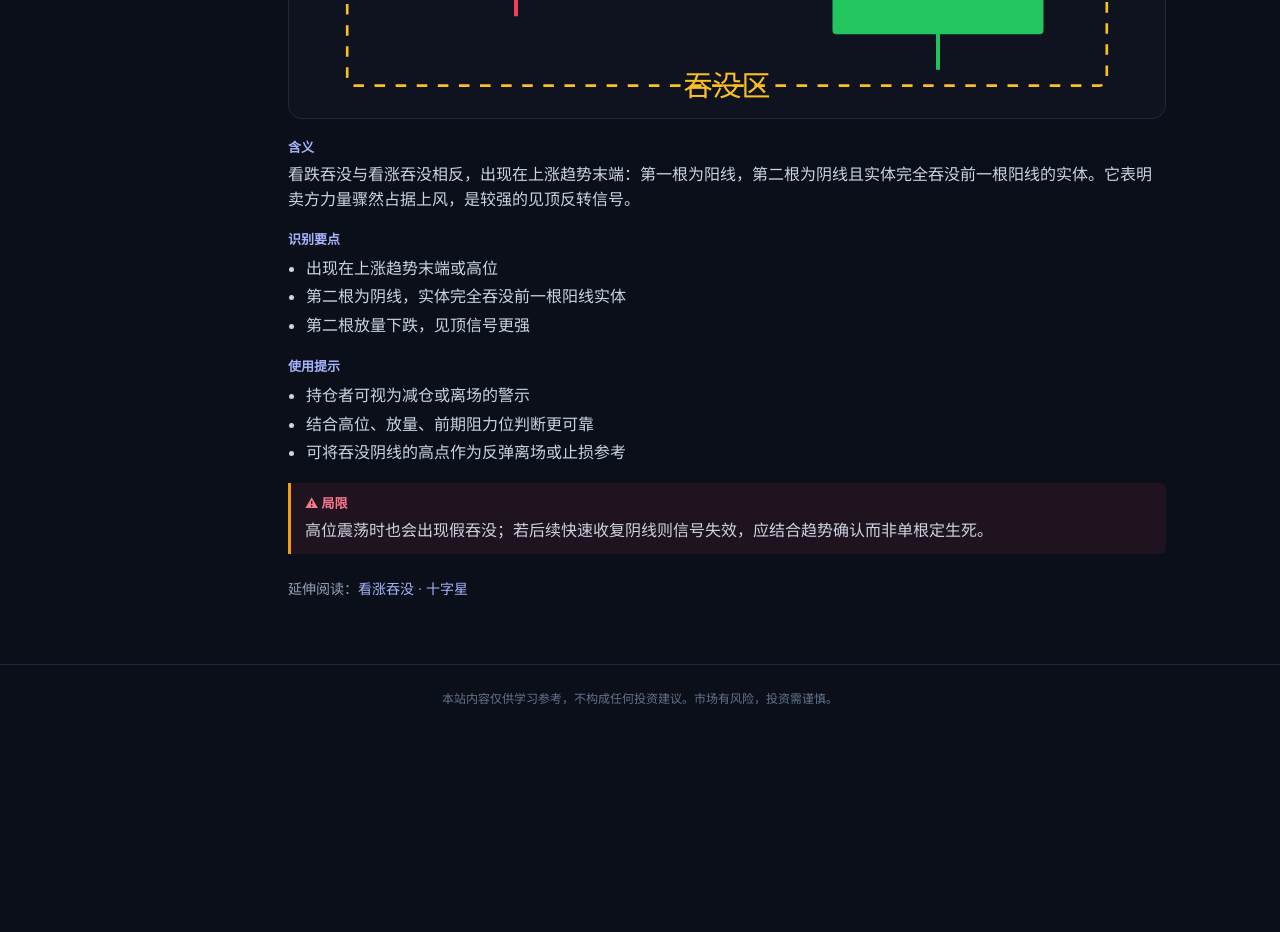
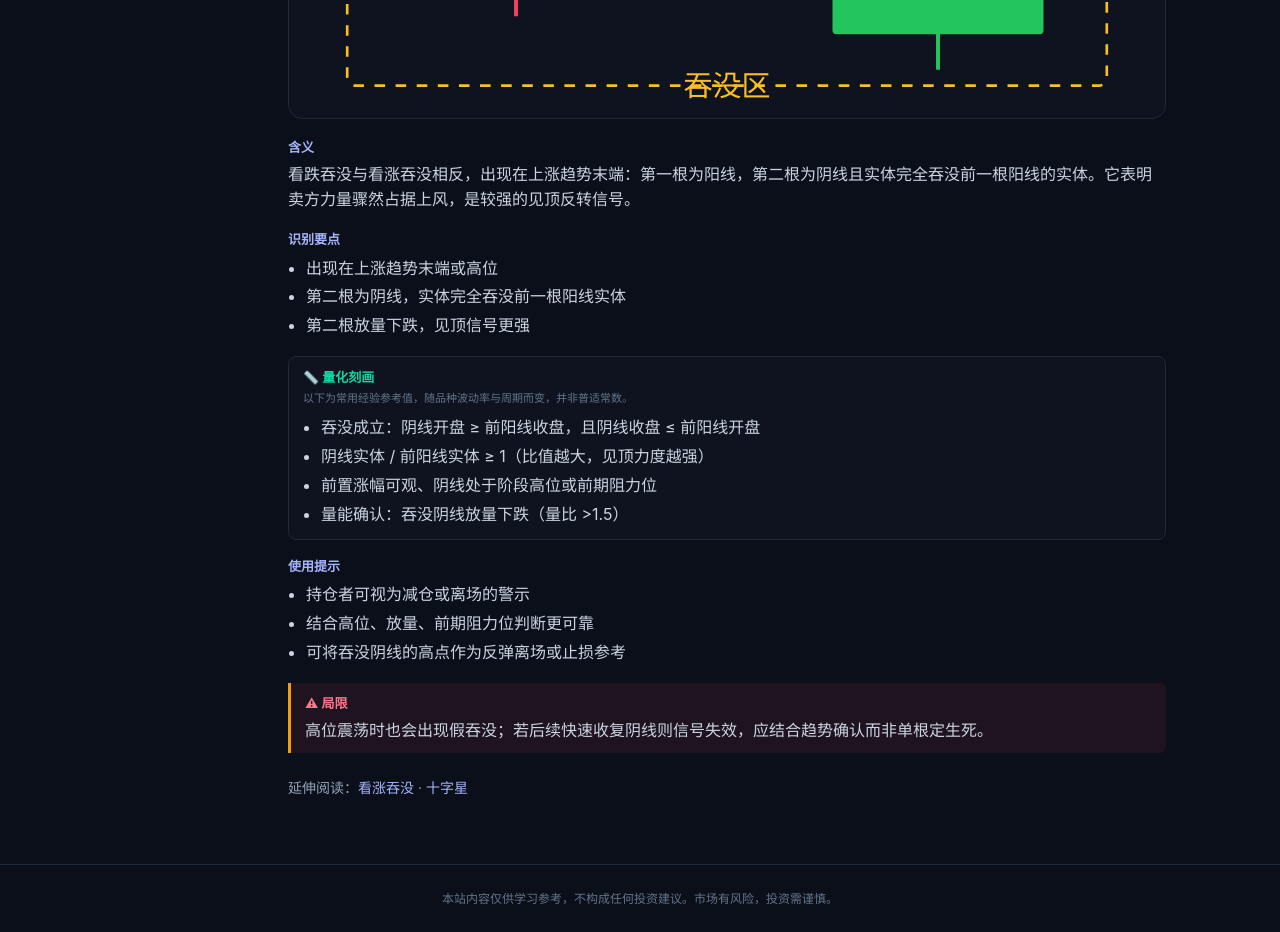
Before and after one commit to windssmile/tanalysis, a React (Vite) app: page /candlestick/bearish-engulfing in a window 1280 px wide. Shown: the part 600-1532 px from the top of the page. Before the commit the page ends 1332 px from the top, so only its background shows below. Built offline with nearby package versions, Linux system fonts and the light colour scheme.

Commit message:
feat: 新增「量化刻画」小节并量化 K线形态条目

```diff
--- a/src/components/TopicPage.jsx
+++ b/src/components/TopicPage.jsx
@@ -56,6 +56,16 @@ export default function TopicPage() {
         <SectionTitle>识别要点</SectionTitle>
         <Bullets items={s.identify} />
 
+        {Array.isArray(s.metrics) && s.metrics.length > 0 && (
+          <div style={{ background: 'var(--surface-2)', border: '1px solid var(--border)', borderRadius: 'var(--radius-sm)', padding: '10px 14px', margin: '4px 0 16px' }}>
+            <div style={{ color: 'var(--accent)', fontSize: 13, fontWeight: 700, marginBottom: 2 }}>📏 <span>量化刻画</span></div>
+            <div style={{ color: 'var(--text-mute)', fontSize: 11, marginBottom: 6 }}>以下为常用经验参考值，随品种波动率与周期而变，并非普适常数。</div>
+            <ul style={{ margin: 0, paddingLeft: 18, color: '#cbd5e1', lineHeight: 1.8 }}>
+              {s.metrics.map((x, i) => <li key={i}>{x}</li>)}
+            </ul>
+          </div>
+        )}
+
         <SectionTitle>使用提示</SectionTitle>
         <Bullets items={s.usage} />
 
--- a/src/content/topics/candlestick.js
+++ b/src/content/topics/candlestick.js
@@ -12,6 +12,12 @@ export const candlestickTopics = [
         '实体颜色：红阳（收>开）、绿阴（收<开）',
         '实体长度反映多空力量强弱，越长一方主导越明显',
         '上影线长说明上方抛压重，下影线长说明下方承接强',
+      ],
+      metrics: [
+        '实体 = |收盘−开盘|；上影线 = 最高−max(开,收)；下影线 = min(开,收)−最低',
+        '振幅 =(最高−最低)/前收盘×100%；实体占比 = 实体 /(最高−最低)',
+        '大阳/大阴线：实体占比 ≳ 70% 且当日涨跌幅显著（如 >3%）',
+        '小实体（星线/十字）：实体占比 ≲ 10%~15%',
       ],
       usage: [
         '先看实体方向与长短判断当根多空胜负',
@@ -36,6 +42,13 @@ export const candlestickTopics = [
         '下影线长度≥实体的 2 倍，上影线极短或没有',
         '实体颜色不限，但收红（阳）信号更强',
       ],
+      metrics: [
+        '下影线 ≥ 实体 ×2（越长越显著，3 倍以上更典型）',
+        '上影线 ≲ 实体 ×0.3（接近于无）',
+        '实体位于当日区间上端，实体占比 ≲ 1/3',
+        '前置跌幅可观：如近期累计下跌 >10% 或处于阶段低位',
+        '确认：次日收盘 > 锤子线最高价，或次日量比 >1.5',
+      ],
       usage: [
         '可视为下跌动能衰竭、潜在见底的预警',
         '需等待次日收阳或放量突破锤子线高点再确认',
@@ -58,6 +71,12 @@ export const candlestickTopics = [
         '开盘与收盘价基本重合，实体接近一条横线',
         '通常上下影线都存在，长十字星变盘意义更强',
         '出现在趋势高位或低位时参考价值最大',
+      ],
+      metrics: [
+        '实体极小：|收盘−开盘| /(最高−最低) ≲ 5%~10%',
+        '标准十字星上下影线长度相近；长腿十字星总振幅明显放大',
+        'T 字线（下影长、几无上影）、墓碑线（上影长、几无下影）为特殊变体',
+        '实体越接近 0、影线越长，犹豫/转折含义越强',
       ],
       usage: [
         '高位十字星警惕见顶，低位十字星留意见底',
@@ -82,6 +101,12 @@ export const candlestickTopics = [
         '第二根为阳线，实体完全吞没前一根阴线实体',
         '第二根成交量明显放大，信号更可靠',
       ],
+      metrics: [
+        '吞没成立：阳线开盘 ≤ 前阴线收盘，且阳线收盘 ≥ 前阴线开盘',
+        '阳线实体 / 前阴线实体 ≥ 1（比值越大，反转力度越强）',
+        '前置跌幅可观、阳线处于阶段低位',
+        '量能确认：吞没阳线量比 >1.5 或 > 前一日成交量',
+      ],
       usage: [
         '可作为试探性买入或离场观望转为偏多的依据',
         '配合成交量放大、处于支撑位附近确认度更高',
@@ -104,6 +129,12 @@ export const candlestickTopics = [
         '出现在上涨趋势末端或高位',
         '第二根为阴线，实体完全吞没前一根阳线实体',
         '第二根放量下跌，见顶信号更强',
+      ],
+      metrics: [
+        '吞没成立：阴线开盘 ≥ 前阳线收盘，且阴线收盘 ≤ 前阳线开盘',
+        '阴线实体 / 前阳线实体 ≥ 1（比值越大，见顶力度越强）',
+        '前置涨幅可观、阴线处于阶段高位或前期阻力位',
+        '量能确认：吞没阴线放量下跌（量比 >1.5）',
       ],
       usage: [
         '持仓者可视为减仓或离场的警示',
@@ -128,6 +159,12 @@ export const candlestickTopics = [
         '中间星线实体小、与两侧拉开（理想有跳空）',
         '第三根大阳线收复第一根阴线相当部分（越多越强）',
       ],
+      metrics: [
+        '第一根大阴线：实体占比 ≳ 60%~70%',
+        '第二根星线：实体很小（实体占比 ≲ 10%~15%），与首根实体常有跳空',
+        '第三根阳线收盘 ≥ 第一根阴线实体中点（深入 ≥ 50%，越深越强）',
+        '量能确认：第三根阳线放量（量比 >1.5）',
+      ],
       usage: [
         '是较可靠的底部反转组合，可作为偏多依据',
         '第三根放量、星线位置低、收复幅度大则确认度更高',
```
Also changed, not shown: 2 other files (tests, documents, lock files or other folders).
